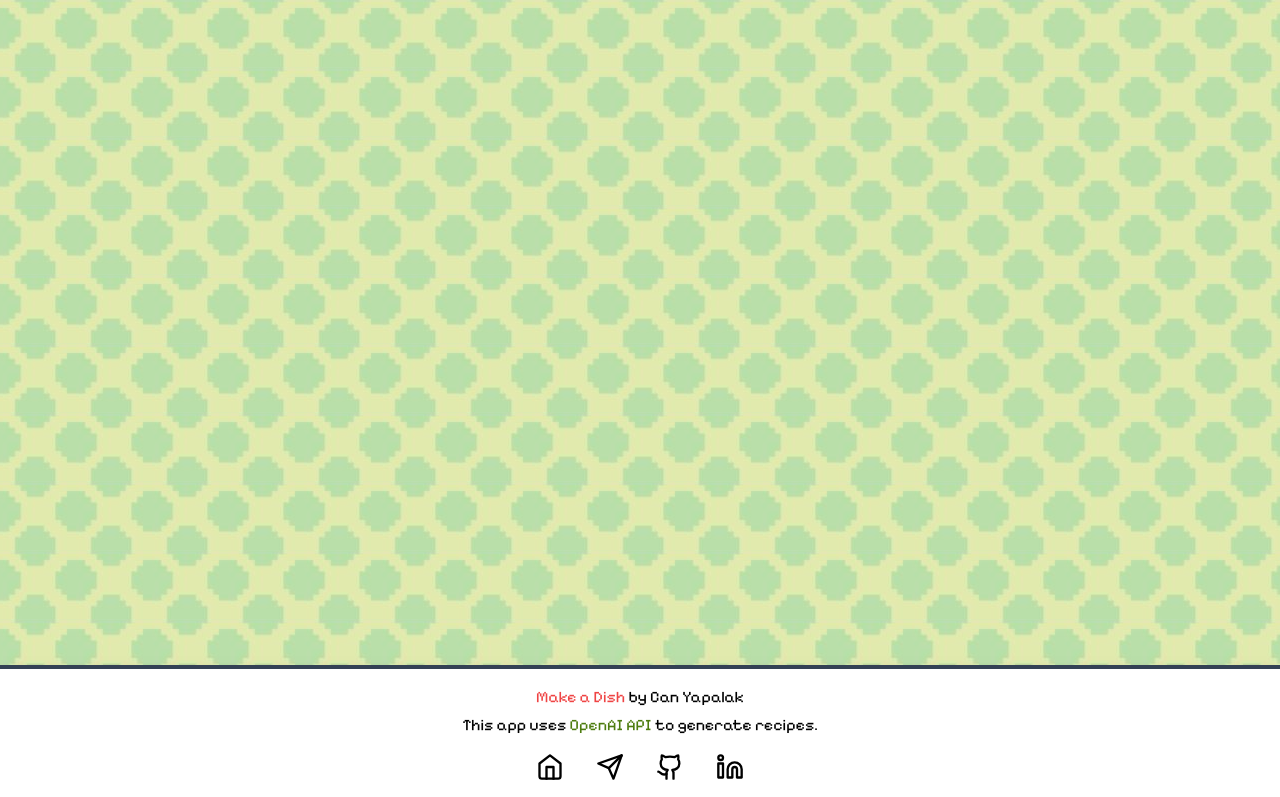
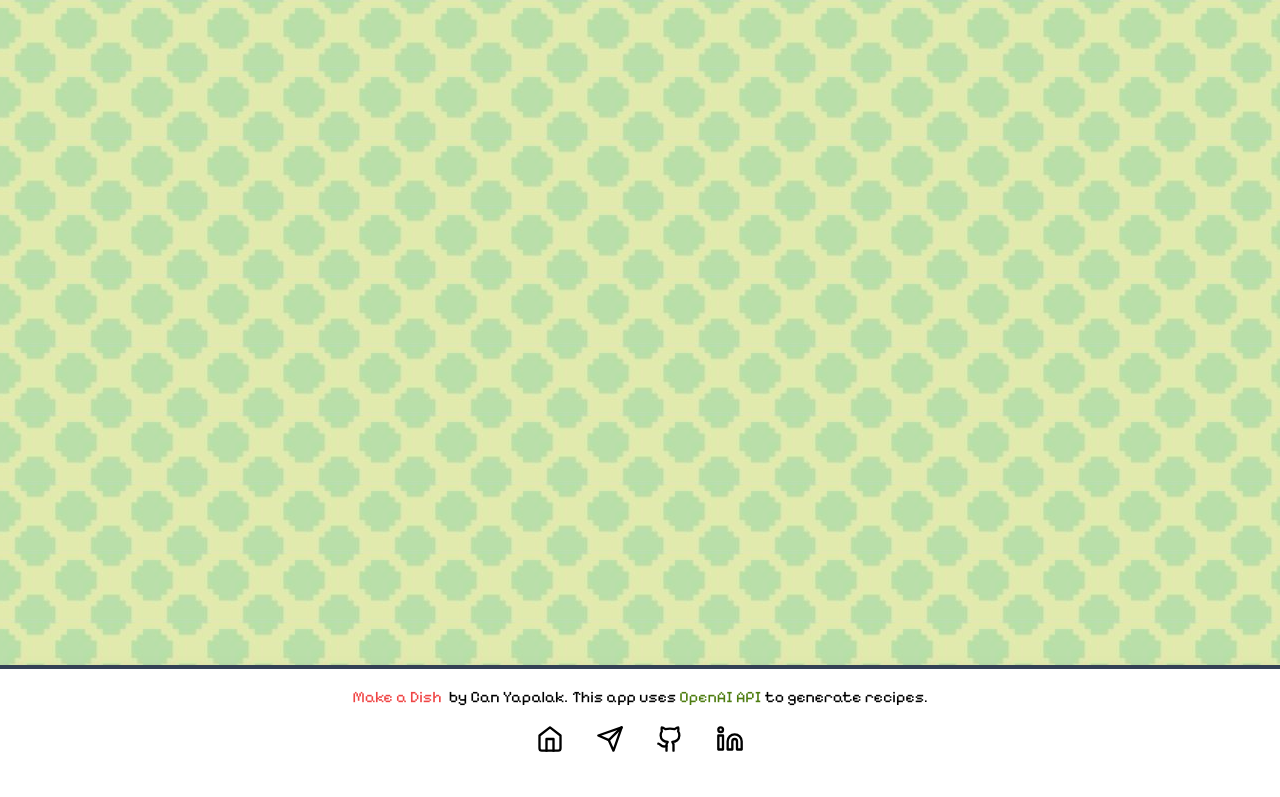
Before and after one commit to canyapalak/make-a-dish, a Next.js app: page / in a window 1280 px wide. Shown: the part 347-1144 px from the top of the page. After the commit the page ends 1116 px from the top, so only its background shows below. Built offline with nearby package versions, Linux system fonts and the light colour scheme.

Commit message:
modal is ready

```diff
--- a/app/components/CookComponent.tsx
+++ b/app/components/CookComponent.tsx
@@ -6,10 +6,10 @@ import button01 from "/public/assets/images/button01.png";
 import button02 from "/public/assets/images/button02.png";
 import tick from "/public/assets/images/tick-icon.png";
 import { PotContext } from "@/app/contexts/PotContext";
-// import WarningModal from "./WarningModal";
+import BasicModal from "./Modal";
 
 export default function CookComponent({ onResultClick }: CookComponentProps) {
-  // const [showWarning, setShowWarning] = useState(false);
+  const [open, setOpen] = useState(false);
   const [shuffledIngredients, setShuffledIngredients] = useState<Ingredient[]>(
     []
   );
@@ -19,7 +19,7 @@ export default function CookComponent({ onResultClick }: CookComponentProps) {
   }>({});
 
   const potContext = useContext(PotContext);
-  const { pot, addToPot, removeFromPot, clearPot } = potContext || {
+  const { pot, addToPot, removeFromPot } = potContext || {
     pot: [],
     addToPot: () => {},
     removeFromPot: () => {},
@@ -51,15 +51,16 @@ export default function CookComponent({ onResultClick }: CookComponentProps) {
   }, []);
 
   const handleContinueClick = () => {
-    // if (pot.length < 2 || pot.length > 8) {
-    //   setShowWarning(true);
-    // } else {
-    onResultClick();
-    // }
+    if (pot.length < 2 || pot.length > 8) {
+      setOpen(true);
+    } else {
+      onResultClick();
+    }
   };
 
   return (
-    <div className="flex flex-col justify-center items-center mt-14 text-justify mx-2 md:mx-10 gap-10">
+    <main className="flex flex-col justify-center items-center mt-14 text-justify mx-2 md:mx-10 gap-10">
+      {open ? <BasicModal open={open} setOpen={setOpen} /> : null}
       <div className="p-3 border-4 bg-white border-slate-700 shadow-lg shadow-zinc-600 text-xl rounded-md">
         <p>Pick the ingredients in your fridge and let the magic happen!</p>
       </div>
@@ -118,8 +119,7 @@ export default function CookComponent({ onResultClick }: CookComponentProps) {
           LET'S GO!
         </span>
       </div>
-      {/* {showWarning && <WarningModal onClose={() => setShowWarning(false)} />} */}
-    </div>
+    </main>
   );
 }
 
--- a/app/components/Footer.tsx
+++ b/app/components/Footer.tsx
@@ -4,14 +4,15 @@ import { Home, Github, Send, Linkedin } from "lucide-react";
 export default function Footer() {
   return (
     <div
-      className="px-12 flex flex-col gap-4 align-middle items-center
-      mb-0 top-auto w-screen
+      className="px-4 flex flex-col gap-4 align-middle items-center mb-0 top-auto w-screen
         py-4 sticky p-3 border-t-4 bg-white border-slate-700 shadow-lg shadow-zinc-600 mt-16 text-center"
     >
-      <div className="inline-block">
-        <span className="text-red-500">Make a Dish</span>
-        <span> by Can Yapalak</span>
-        <p className="mt-1">
+      <div className="flex flex-col md:flex-row">
+        <div className="inline-block">
+          <span className="text-red-500 mr-1">Make a Dish</span>
+          <span className="mr-1"> by Can Yapalak.</span>
+        </div>
+        <p>
           This app uses{" "}
           <a
             href="https://openai.com/blog/openai-api"
--- a/app/components/Header.tsx
+++ b/app/components/Header.tsx
@@ -1,12 +1,8 @@
-import Link from "next/link";
-
 export default function Header() {
   return (
     <div className="mt-8 mx-auto text-center">
       <p className="text-6xl font-semibold text-center block">
-        <Link href="/" className="no-underline">
-          <span className="text-red-500">MAKE·A·DISH</span>
-        </Link>
+        <span className="text-red-500 no-underline">MAKE·A·DISH</span>
       </p>
     </div>
   );
--- /dev/null
+++ b/app/components/Modal.tsx
@@ -0,0 +1,31 @@
+import React from "react";
+import Box from "@mui/material/Box";
+import Typography from "@mui/material/Typography";
+import Modal from "@mui/material/Modal";
+import { ModalInterface } from "../types";
+import { Pixelify_Sans } from "next/font/google";
+
+const pixelify = Pixelify_Sans({ subsets: ["latin"] });
+
+export default function BasicModal({ open, setOpen }: ModalInterface) {
+  const handleClose = () => setOpen(false);
+
+  return (
+    <div>
+      <Modal
+        open={open}
+        onClose={handleClose}
+        className={`${pixelify.className}`}
+      >
+        <Box
+          className="absolute top-1/2 left-1/2 transform -translate-x-1/2 -translate-y-1/2
+           bg-white border-4 border-zinc-700 shadow-lg p-4 w-7/12 text-xl rounded-md outline-none"
+        >
+          <Typography id="modal-modal-description" className="text-center">
+            Please pick at least 2 and at most 8 ingredients!
+          </Typography>
+        </Box>
+      </Modal>
+    </div>
+  );
+}
--- a/package.json
+++ b/package.json
@@ -9,6 +9,9 @@
     "lint": "next lint"
   },
   "dependencies": {
+    "@emotion/react": "^11.11.1",
+    "@emotion/styled": "^11.11.0",
+    "@mui/material": "^5.14.13",
     "lucide-react": "^0.287.0",
     "next": "13.5.4",
     "react": "^18",
--- a/pages/_app.tsx
+++ b/pages/_app.tsx
@@ -5,24 +5,38 @@ import Head from "next/head";
 import Header from "@/app/components/Header";
 import { PotProvider } from "@/app/contexts/PotContext";
 import Footer from "@/app/components/Footer";
+import { createTheme, ThemeProvider } from "@mui/material";
 
 const pixelify = Pixelify_Sans({ subsets: ["latin"] });
 
 export default function MyApp({ Component, pageProps }: any) {
+  const theme = createTheme({
+    typography: {
+      fontFamily: [{ pixelify }].join(","),
+      fontSize: 16,
+    },
+  });
+
   return (
     <>
       <Head>
         <meta name="viewport" content="width=device-width, initial-scale=1" />
+        <link
+          href="https://fonts.googleapis.com/css2?family=Pixelify+Sans&display=swap"
+          rel="stylesheet"
+        />
         <link rel="icon" href="/favicon.png" sizes="any" />
         <title>Make a Dish</title>
       </Head>
       <main className={`flex flex-col min-h-screen ${pixelify.className}`}>
         <PotProvider>
-          <div className="flex-grow" id="app-bg">
-            <Header />
-            <Component {...pageProps} />
-            <Footer />
+          <Header />
+          <div className="flex-grow mx-4" id="app-bg">
+            <ThemeProvider theme={theme}>
+              <Component {...pageProps} />
+            </ThemeProvider>
           </div>
+          <Footer />
         </PotProvider>
       </main>
     </>
```
Also changed, not shown: app/components/WarningModal.tsx (deleted, +0 -31 lines), app/types/index.ts (+7 -2 lines), 1 other file (tests, documents, lock files or other folders).
